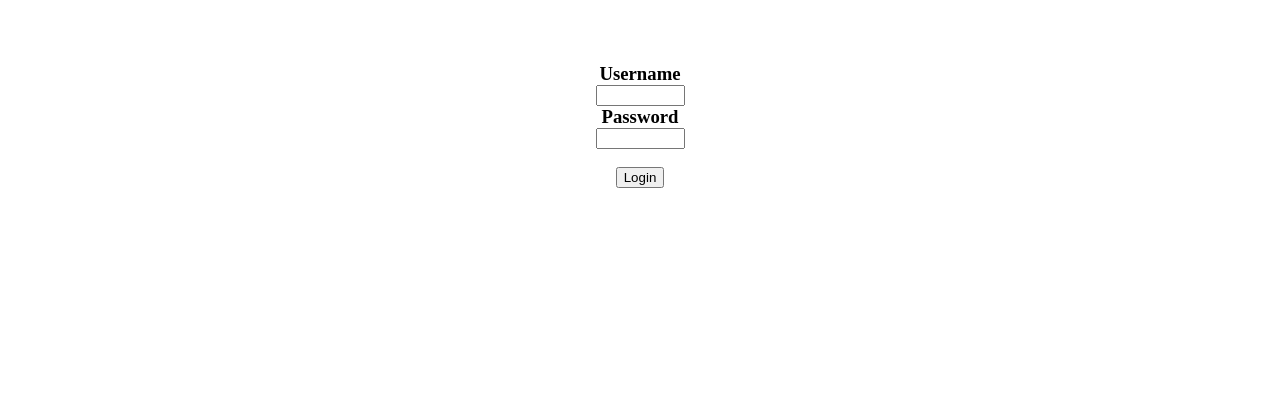
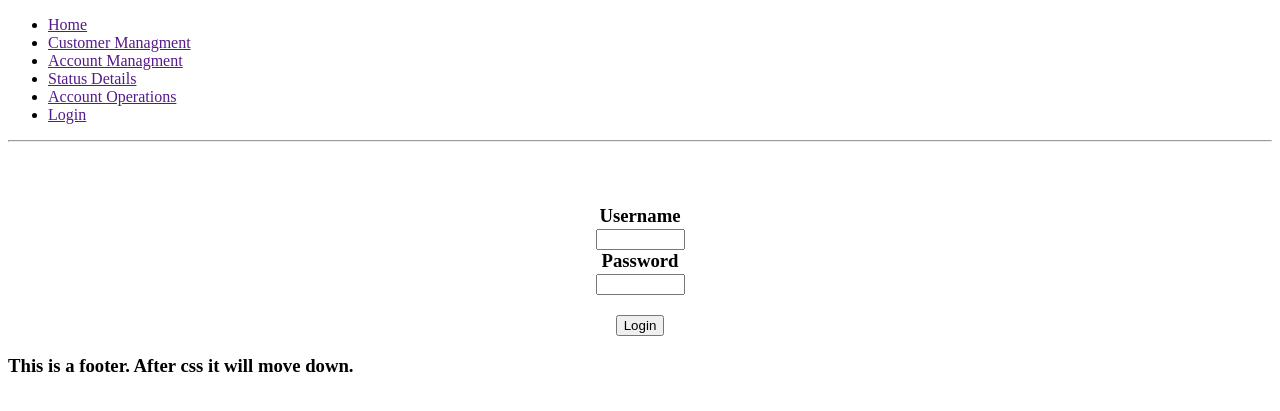
Before and after one commit to noobArtInt/Case-Study, a Flask app: page / in a window 1280 px wide. Shown: the top 411 px of the page. Run offline with Flask 2, Linux system fonts and the light colour scheme; some libraries are stand-ins or nearby versions.

Commit message:
Add footer and header

```diff
--- /dev/null
+++ b/Application/src/templates/footer.html
@@ -0,0 +1,5 @@
+<div class="container-fluid text-center bottom-container">
+    <footer>
+        <p>This is a footer. After css it will move down.</p>
+    </footer>
+</div>
--- a/Application/src/templates/login.html
+++ b/Application/src/templates/login.html
@@ -1,3 +1,4 @@
+<!DOCTYPE html>
 <html>
 <head>
 	<title>
@@ -5,6 +6,7 @@
 	</title>
 </head>
 <body>
+	{% include "nav.html" %}
 	<br><br>
 	<h3><center>
 		<form name="login" action="" method="post">
@@ -18,5 +20,6 @@
  			</p>
  			<p>{{ form.submit() }}</p>
 	</center>
+{% include "footer.html" %}
 </body>
 </html>
--- /dev/null
+++ b/Application/src/templates/nav.html
@@ -0,0 +1,13 @@
+    <header>
+        <nav>
+            <ul class="nav nav-pills">
+                <li class="nav-item"><a href="" class="nav-link active">Home</a></li>
+                <li class="nav-item"><a href="" class="nav-link">Customer Managment</a></li>
+                <li class="nav-item"><a href="" class="nav-link">Account Managment</a></li>
+                <li class="nav-item"><a href="" class="nav-link">Status Details</a></li>
+                <li class="nav-item"><a href="" class="nav-link">Account Operations</a></li>
+                <li class="nav-item"><a href="" class="nav-link">Login</a></li>
+            </ul>
+        </nav>
+        <hr style="clear:both">
+    </header>
```
